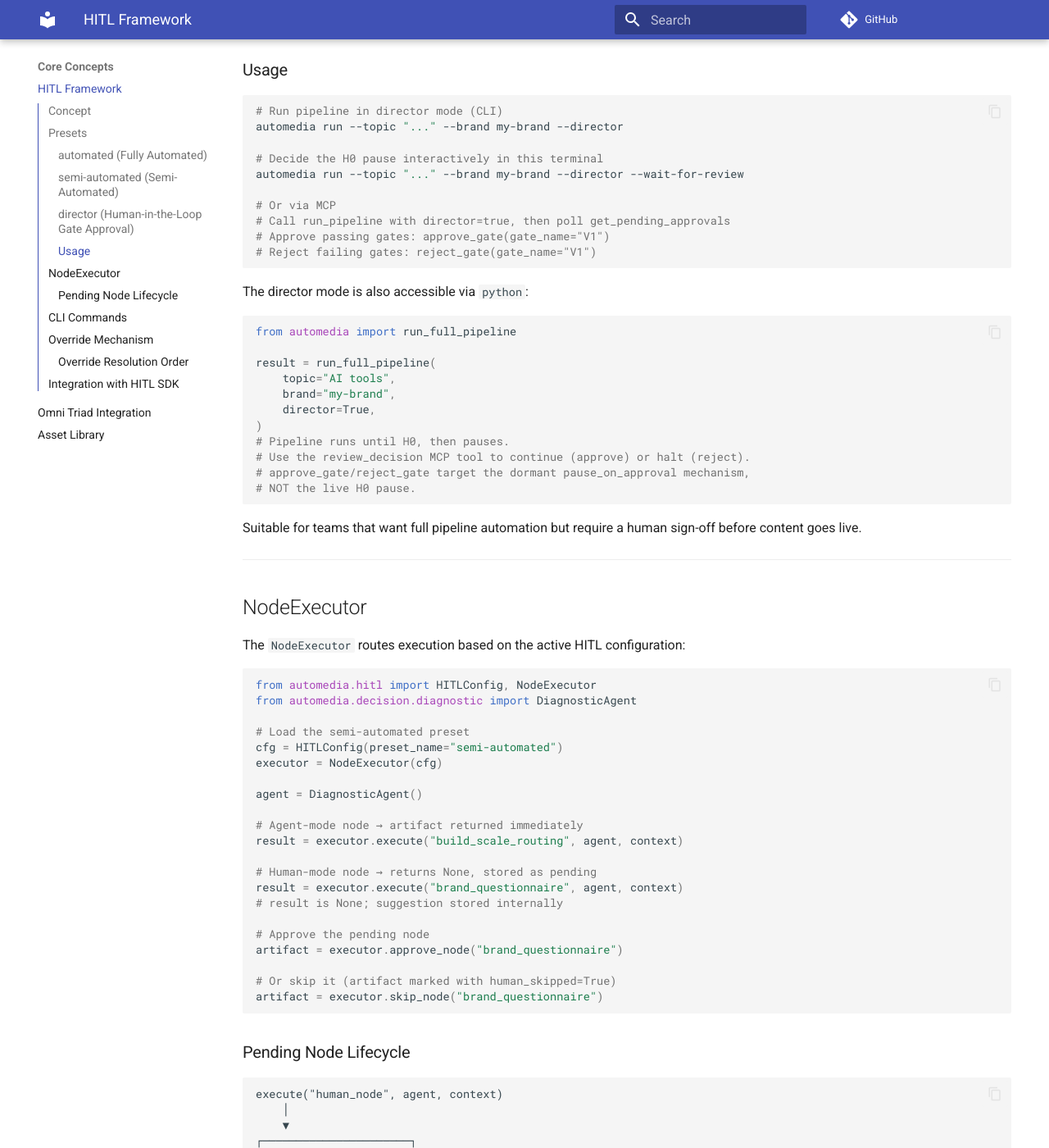
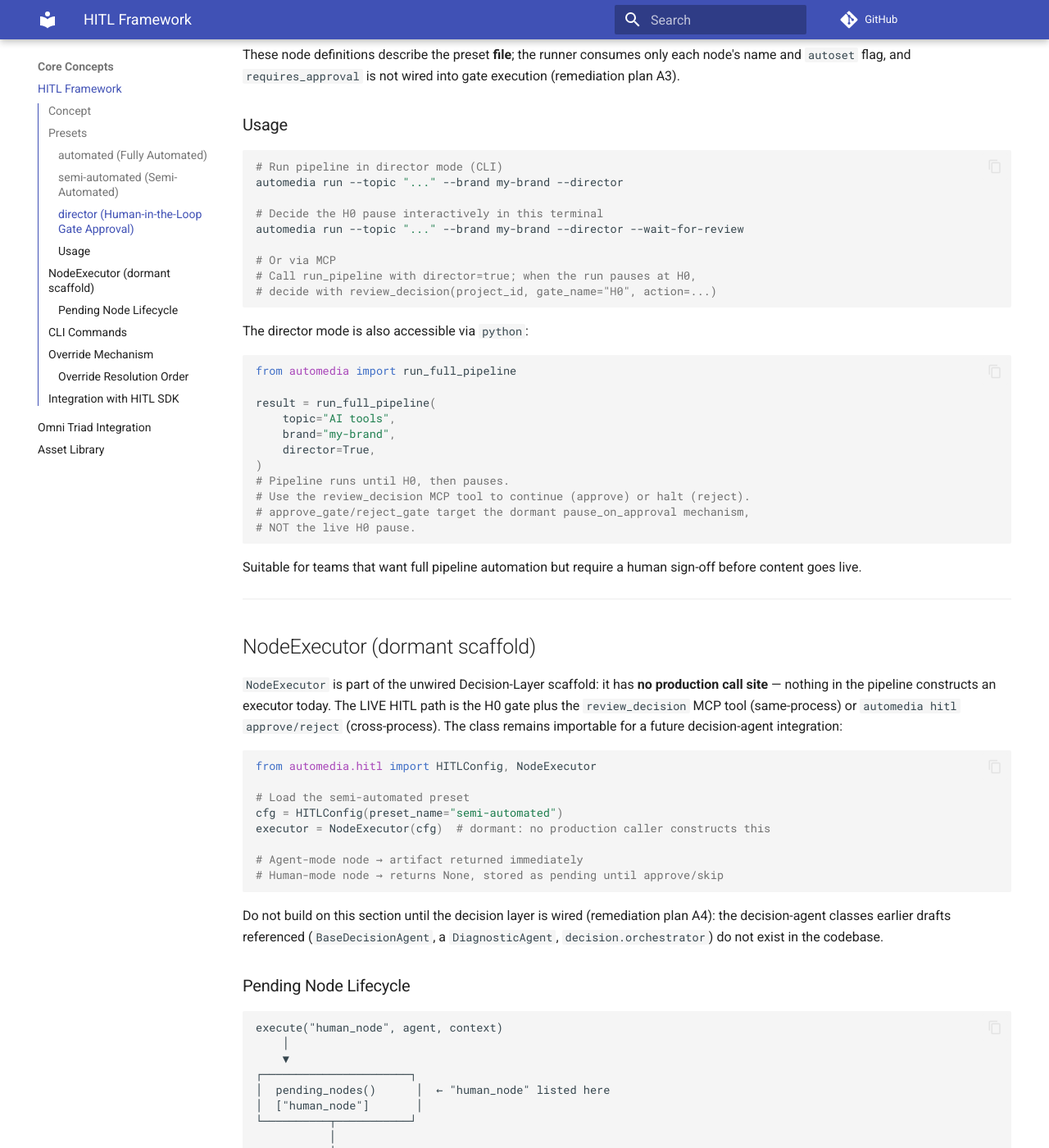
Before and after one commit to 1StepMore/AutoMedia, an MkDocs documentation site: the page built from docs/user/hitl-framework.md, in a window 1280 px wide and 1400 px high, scrolled down 2792 px. Shown: the whole window at 82% size. Built offline with MkDocs 1.6.1 and Material for MkDocs 9.7.7, drawn with Linux system fonts in a browser that asks for light colours; comment, search, counter and statistics services are not loaded; some of the changed text lies outside the part shown.

Commit message:
docs(hitl): mark dormant surfaces honestly; fix ghost references (T1-1, T1-2, A2/A3)
Agent-as-user honesty pass over the HITL/decision documentation:

- hitl-framework.md: the director-preset node table now matches
  hitl/presets/director.py (topic_selection/cw_output/g2_copy_review/
  v0_lint/v1_vision_qa/v2_subtitle/l2_archive/l3_publish — the old
  table named nodes that do not exist); the NodeExecutor and SDK
  integration sections no longer reference the nonexistent
  DiagnosticAgent / BaseDecisionAgent / decision.orchestrator and are
  labelled dormant scaffold; hitl preset --set is documented as
  display-only (the runner hardcodes its preset choice).
- approval.py docstring + server.py tool descriptions for
  approve_gate/reject_gate/get_pending_approvals now open with
  'RESERVED / not wired (A3)' and point agents at review_decision —
  agents can no longer be misled into a gate-approval path that has
  never fired.
- deployment.md: GateHook metrics collector reference removed
  (hooks/metrics.py was deleted in #321); documents the two real
  built-in hooks and their outputs instead.
- developer-guide.md: hooks/ layout row corrected (md5_tracker lives
  in core/, hooks/ holds protocol + cost_tracker + pipeline_history).
- mcp-setup.md: ALLOWLIST_DENIED table expanded for the T2-2 fail-closed
  surfaces (run_pipeline source_path, distribute_content/analyze_content
  base_dir, init_config project_dir, publish_content default).
- getting_started resource surfaces the four docs/skills operator
  guides so pure MCP clients can discover them (T0-7 resource part).

````diff
--- a/docs/user/hitl-framework.md
+++ b/docs/user/hitl-framework.md
@@ -107,18 +107,23 @@ automedia run --project-id <project_id> --resume-from H0
 `--resume-from H0` requires `--project-id`; without a project id the runner
 starts a brand-new project instead of the parked one.
 
-The director preset defines 8 review nodes for gate-level oversight:
+The director preset (`automedia/hitl/presets/director.py`) defines 8 review
+nodes:
 
-| Review Node | Gate | What's Reviewed |
+| Review Node | Area | What's Reviewed |
 |-------------|------|----------------|
-| topic | Pre-gate | Topic selection and validation |
-| content | CW | Written content draft quality |
-| brand | G3 | Brand CTA compliance |
-| wechat | G4 | WeChat-specific formatting checks |
-| vision | V1 | Vision QA — image/video quality |
-| tts | V4 | TTS audio quality and brand asset check |
-| subtitle | V6 | Subtitle rendering accuracy |
-| publish | L1 | Publish log review before platform distribution |
+| `topic_selection` | Pre-gate | Topic selection before content generation |
+| `cw_output` | CW | Written content draft quality |
+| `g2_copy_review` | G2 | Copy review results |
+| `v0_lint` | V0 | HTML lint output |
+| `v1_vision_qa` | V1 | Vision quality assurance |
+| `v2_subtitle` | V2 | Subtitle rendering |
+| `l2_archive` | L2 | Archive validation |
+| `l3_publish` | L3 | Publish per platform |
+
+These node definitions describe the preset **file**; the runner consumes
+only each node's name and `autoset` flag, and `requires_approval` is not
+wired into gate execution (remediation plan A3).
 
 ### Usage
 
@@ -130,9 +135,8 @@ automedia run --topic "..." --brand my-brand --director
 automedia run --topic "..." --brand my-brand --director --wait-for-review
 
 # Or via MCP
-# Call run_pipeline with director=true, then poll get_pending_approvals
-# Approve passing gates: approve_gate(gate_name="V1")
-# Reject failing gates: reject_gate(gate_name="V1")
+# Call run_pipeline with director=true; when the run pauses at H0,
+# decide with review_decision(project_id, gate_name="H0", action=...)
 ```
 
 The director mode is also accessible via `python`:
@@ -156,33 +160,29 @@ human sign-off before content goes live.
 
 ---
 
-## NodeExecutor
+## NodeExecutor (dormant scaffold)
 
-The `NodeExecutor` routes execution based on the active HITL configuration:
+`NodeExecutor` is part of the unwired Decision-Layer scaffold: it has **no
+production call site** — nothing in the pipeline constructs an executor
+today.  The LIVE HITL path is the H0 gate plus the `review_decision` MCP
+tool (same-process) or `automedia hitl approve/reject` (cross-process).
+The class remains importable for a future decision-agent integration:
 
 ```python
 from automedia.hitl import HITLConfig, NodeExecutor
-from automedia.decision.diagnostic import DiagnosticAgent
 
 # Load the semi-automated preset
 cfg = HITLConfig(preset_name="semi-automated")
-executor = NodeExecutor(cfg)
-
-agent = DiagnosticAgent()
+executor = NodeExecutor(cfg)  # dormant: no production caller constructs this
 
 # Agent-mode node → artifact returned immediately
-result = executor.execute("build_scale_routing", agent, context)
+# Human-mode node → returns None, stored as pending until approve/skip
+```
 
-# Human-mode node → returns None, stored as pending
-result = executor.execute("brand_questionnaire", agent, context)
-# result is None; suggestion stored internally
-
-# Approve the pending node
-artifact = executor.approve_node("brand_questionnaire")
-
-# Or skip it (artifact marked with human_skipped=True)
-artifact = executor.skip_node("brand_questionnaire")
-```
+Do not build on this section until the decision layer is wired (remediation
+plan A4): the decision-agent classes earlier drafts referenced
+(`BaseDecisionAgent`, a `DiagnosticAgent`, `decision.orchestrator`) do not
+exist in the codebase.
 
 ### Pending Node Lifecycle
 
@@ -224,10 +224,13 @@ automedia hitl pending
 # Deliver a decision to a pipeline parked in another process
 automedia hitl approve <project_id>
 automedia hitl reject <project_id>
+```
 
-# Record human approval for a node
-# (use the Decision Layer SDK: automedia.decision.orchestrator.approve_node)
-```
+> **Note (runtime honesty):** `hitl preset --set` records
+> `active_preset.yaml` for display and onboarding checks only. The pipeline
+> runner hardcodes its preset choice (`"director"` when director mode is
+> requested, otherwise `"automated"`), so activating a preset does not
+> change runtime behavior today.
 
 ---
 
@@ -257,14 +260,13 @@ Multiple override files can coexist — they are applied in alphabetical order.
 
 ## Integration with HITL SDK
 
-```python
-from automedia.hitl import HITLConfig, NodeExecutor
-from automedia.decision.base import BaseDecisionAgent
+There is no Decision-Layer SDK integration today: the `BaseDecisionAgent`
+class this section used to reference does not exist in the codebase, and
+`NodeExecutor` itself is a dormant scaffold with no production call site
+(see "NodeExecutor" above and remediation plan A4).  The live integration
+points are:
 
-cfg = HITLConfig(preset_name="semi-automated")
-executor = NodeExecutor(cfg)
-
-agent = BaseDecisionAgent()
-result = executor.execute("my_node", agent, context)
-# Human-approved nodes block until manually approved via CLI
-```
+- **H0 gate pause** → `review_decision` MCP tool (same-process) or
+  `automedia hitl approve/reject` CLI (cross-process parked runs);
+- **Preset override merge** (`HITLConfig`) → display and onboarding checks;
+  the runner hardcodes its preset choice today.
````
Also changed, not shown: docs/dev/developer-guide.md (+1 -1 lines), docs/user/deployment.md (+5 -3 lines), docs/user/mcp-setup.md (+5 -0 lines), 3 other files.
